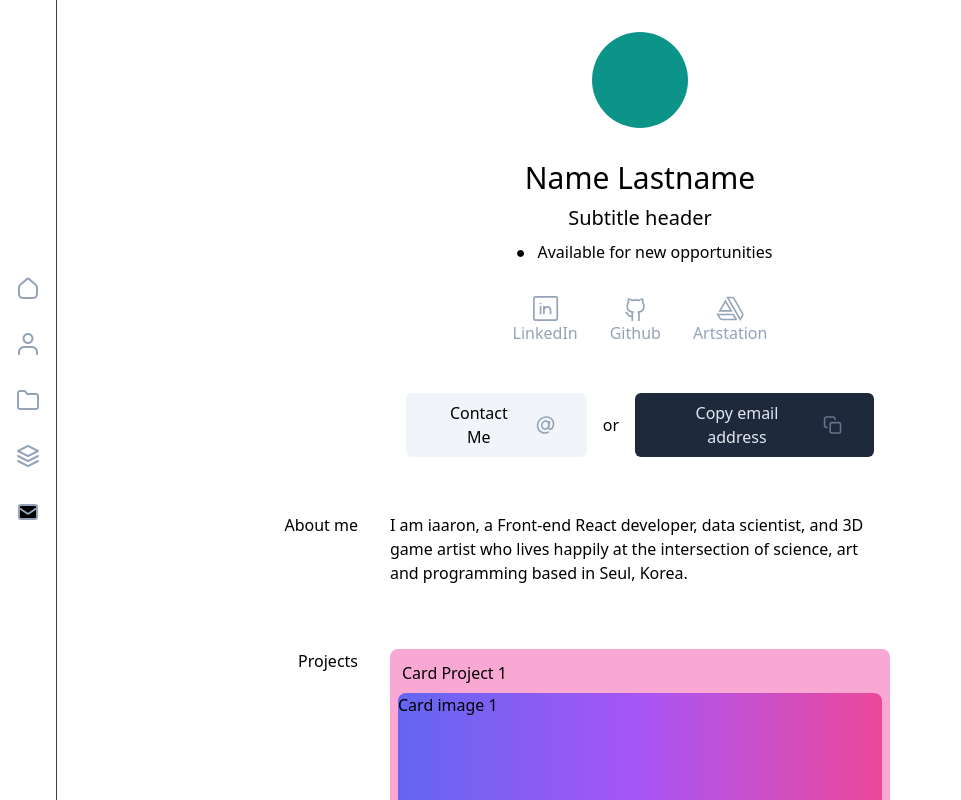
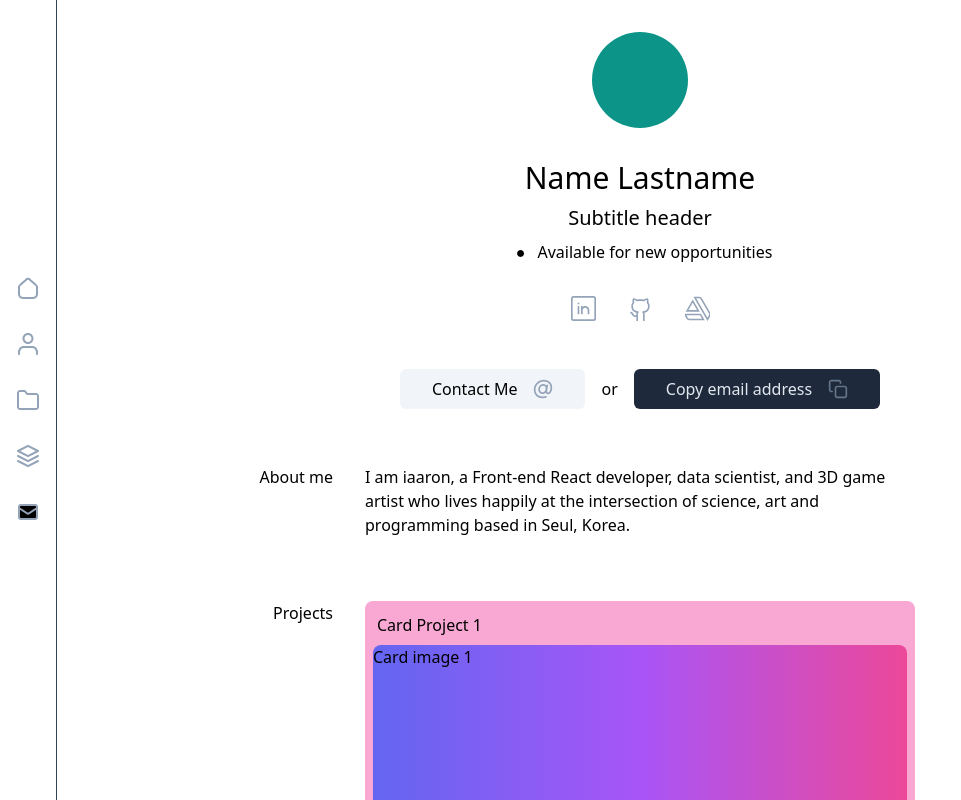
Before and after one commit to iaaron-xyz/iaaron-xyz.github.io, a React (Vite) app: page / in a window 1280 px wide. Shown: the top 800 px of the page, without its empty margins (0-961 px from the left). Built offline with nearby package versions, Linux system fonts and the light colour scheme.

Commit message:
change main width

```diff
--- a/src/App.css
+++ b/src/App.css
@@ -9,5 +9,5 @@
 }
 
 .content-width {
-    width: 500px;
+    width: 550px;
 }
--- a/src/components/Homepage.jsx
+++ b/src/components/Homepage.jsx
@@ -36,17 +36,14 @@ const SocialLinks = () => {
     <div className='[&>a]:mx-4 mt-8 mb-6 flex text-slate-400'>
       <a href='' className='flex flex-col'>
         <LinkedinLogo className={"logo hover:stroke-white"} />
-        <span>LinkedIn</span>
       </a>
-      <a href='' className='flex flex-col'>
+      <a href='' className='flex flex-col hover:text-white hover:fill-white'>
         <GithubLogo
           className={"logo stroke-none fill-slate-400 hover:fill-white"}
         />
-        <span>Github</span>
       </a>
       <a href='' className='flex flex-col'>
         <ArtstationLogo className={"logo dark:hover:stroke-slate-300"} />
-        <span>Artstation</span>
       </a>
     </div>
   );
```
